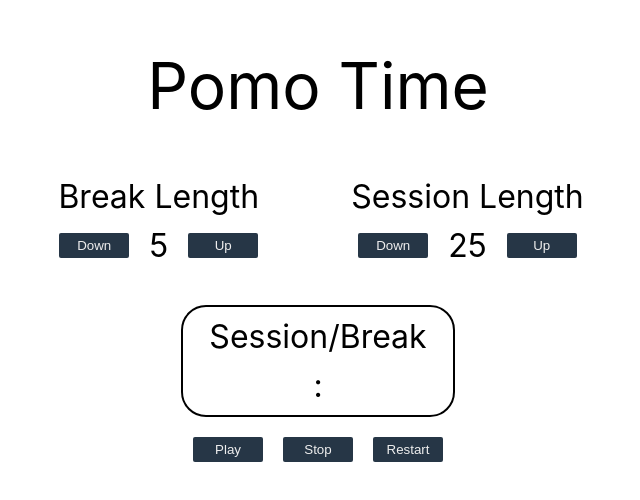
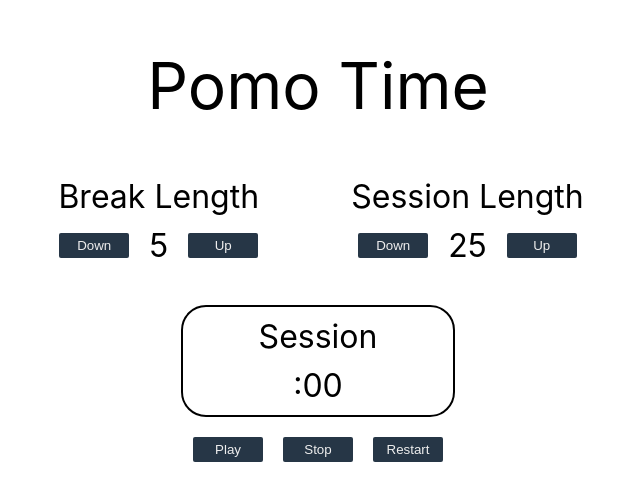
Before and after one commit to alestry-perez/pomo-time, a React (Create React App) app: page / in a window 1280 px wide. Shown: the part 132-632 px from the top of the page, without its empty margins (322-962 px from the left). Built offline with nearby package versions, Linux system fonts and the light colour scheme.

Commit message:
added mins

```diff
--- a/src/components/Timer.js
+++ b/src/components/Timer.js
@@ -1,11 +1,9 @@
 import React, { useState } from 'react';
 
-function Timer() {
-  const [session, setSession] = useState({
-    isSession: true,
-    timerSecond: 0,
-    intervalId: 0,
-  });
+function Timer(props) {
+  const [isSession, setIsSession] = useState(true);
+  const [timerSecond, setTimerSecond] = useState(0);
+  const [intervalId, setIntervalId] = useState(0);
   // constructor() {
   //   super();
 
@@ -22,11 +20,11 @@ function Timer() {
   // }
 
   function playButton() {
-    // let intervalId = setInterval(this.decreaseTimer, 1000);
-    // this.props.onPlayStopTimer(true);
-    // this.setState({
-    //   intervalId: intervalId,
-    // });
+    let intervalId = setInterval(this.decreaseTimer, 1000);
+    this.props.onPlayStopTimer(true);
+    this.setState({
+      intervalId: intervalId,
+    });
   }
 
   function stopButton() {
@@ -45,44 +43,40 @@ function Timer() {
   }
 
   function decreaseTimer() {
-    // switch (this.state.timerSecond) {
-    //   case 0:
-    //     if (this.props.timerMinute === 0) {
-    //       if (this.state.isSession) {
-    //         this.setState({
-    //           isSession: false,
-    //         });
-    //         this.props.toggleInterval(this.state.isSession);
-    //       } else {
-    //         this.setState({
-    //           isSession: true,
-    //         });
-    //         this.props.toggleInterval(this.state.isSession);
-    //       }
-    //     } else {
-    //       this.props.updateTimerMinute();
-    //       this.setState({
-    //         timerSecond: 59,
-    //       });
-    //     }
-    //     break;
-    //   default:
-    //     this.setState((prevState) => {
-    //       return {
-    //         timerSecond: prevState.timerSecond - 1,
-    //       };
-    //     });
-    //     break;
-    // }
+    switch (timerSecond) {
+      case 0:
+        if (props.timerMinute === 0) {
+          if (isSession) {
+            isSession(false);
+            props.toggleInterval(isSession);
+          } else {
+            isSession(true);
+            props.toggleInterval(isSession);
+          }
+        } else {
+          props.updateTimerMinute();
+          timerSecond(59);
+        }
+        break;
+      default:
+        timerSecond((timerSecond) => timerSecond - 1);
+        break;
+    }
   }
 
   return (
     <section>
       <section className="timer-container">
-        <h4>Session/Break</h4>
-        <span className="timer">{}</span>
+        <h4>{isSession === true ? 'Session' : 'Break'}</h4>
+        <span className="timer">{props.timerMinute}</span>
         <span className="timer">:</span>
-        <span className="timer">{}</span>
+        <span className="timer">
+          {timerSecond === 0
+            ? '00'
+            : timerSecond < 10
+            ? '0' + timerSecond
+            : timerSecond}
+        </span>
       </section>
       <section className="timer-actions">
         <button onClick={playButton}>Play</button>
```
